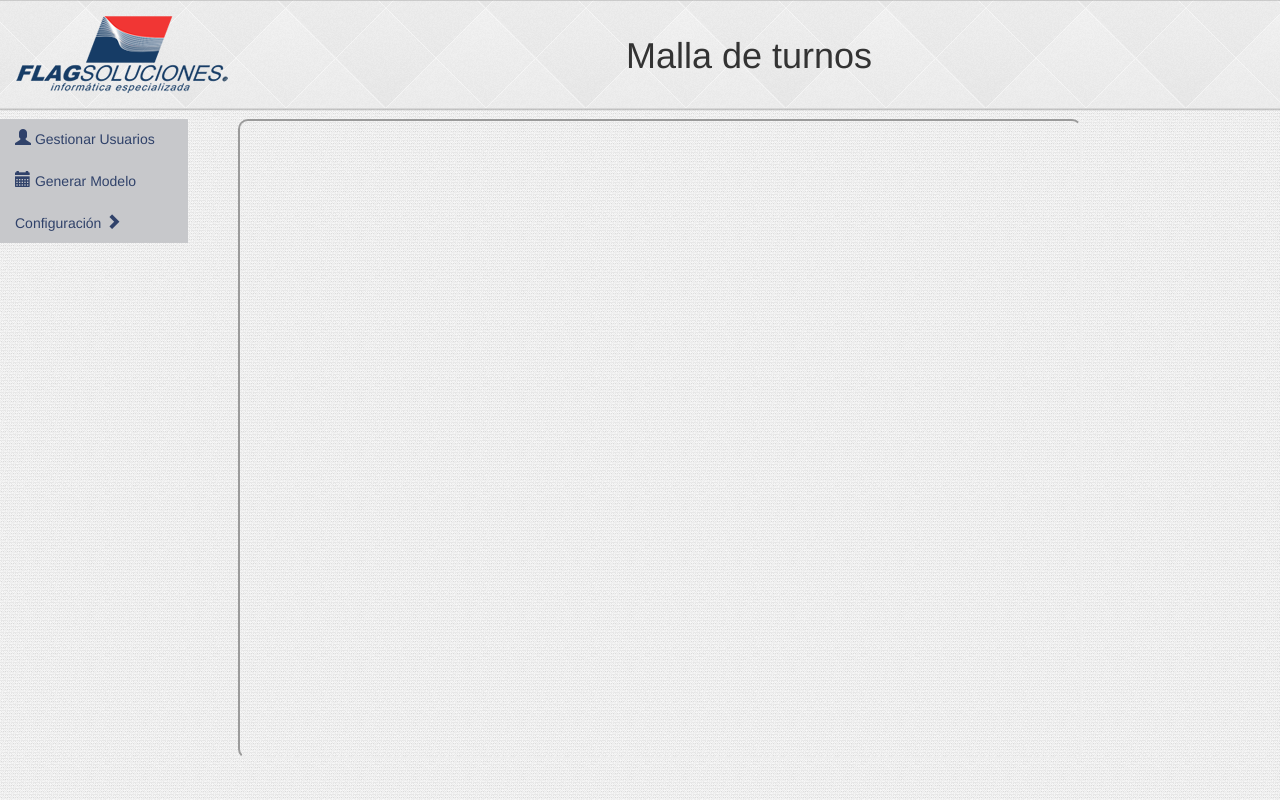
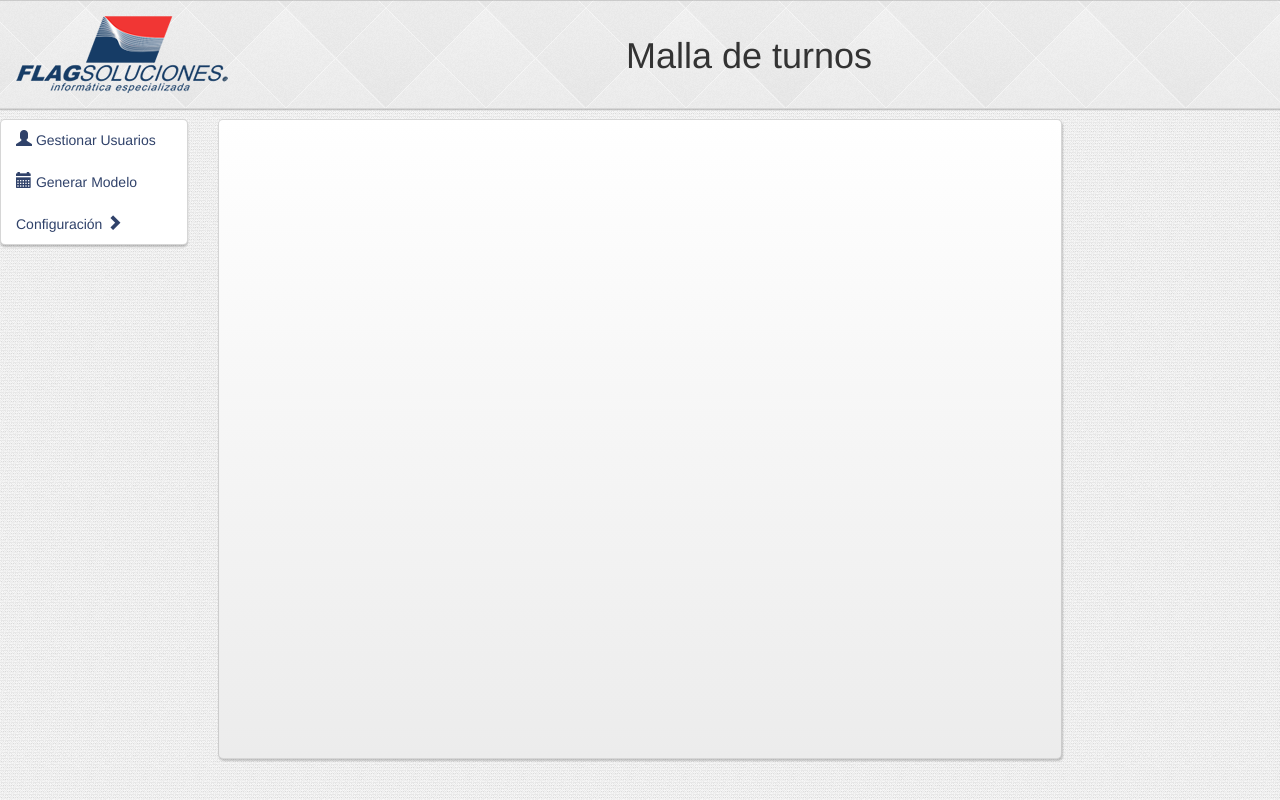
Before and after one commit to Dev-Juniors/Malla_Turnos, a PHP site: page / in a window 1280 px wide. Run offline with PHP 8.4, Linux system fonts and the light colour scheme.

Commit message:
Se actualiza

```diff
--- a/Malla_Turnos/STYLES/index.css
+++ b/Malla_Turnos/STYLES/index.css
@@ -2,19 +2,34 @@
 
 #contenido {
 	width: 100%;
+	background-color: #FFFFFF;
+	background-image: -webkit-linear-gradient(top, rgba(255, 255, 255, 1),
+		rgba(236, 236, 236, 1));
+	background-image: -moz-linear-gradient(top, rgba(255, 255, 255, 1),
+		rgba(236, 236, 236, 1));
+	background-image: -o-linear-gradient(top, rgba(255, 255, 255, 1),
+		rgba(236, 236, 236, 1));
+	background-image: -ms-linear-gradient(top, rgba(255, 255, 255, 1),
+		rgba(236, 236, 236, 1));
+	background-image: linear-gradient(top, rgba(255, 255, 255, 1),
+		rgba(236, 236, 236, 1));
+	-image-background-position: left bottom;
+	background-repeat: repeat-x;
+	margin-top: 10px; height : 80%;
+	border: 1px solid rgba(153, 153, 153, 0.4);
+	border-radius: 5px;
+	-webkit-box-shadow: 1px 2px 2px rgba(0, 0, 0, .2);
+	box-shadow: 1px 2px 2px rgba(0, 0, 0, .2);
 	height: 80%;
-	max-height: 80%;
-	margin-top: 10px;
-	border-radius: 10px;
-	margin-left: 20px;
 }
 
-#logo{
-	padding:  15px 15px 15px 15px;
+#logo {
+	padding: 15px 15px 15px 15px;
 }
-.title{
-	text-align:center;
-	padding:  15px 15px 15px 15px;
+
+.title {
+	text-align: center;
+	padding: 15px 15px 15px 15px;
 }
 
 #headerDiv {
--- a/Malla_Turnos/STYLES/menu.css
+++ b/Malla_Turnos/STYLES/menu.css
@@ -1,10 +1,14 @@
 #menu {
-	background-color: #C7C8CB;
+	background-color: #FFFFFF;
 	display: block;
 	width: 100%;
 	margin-top: 10px;
 	height: auto;
 	max-width: 100%;
+	border: 1px solid rgba(153, 153, 153, 0.4);
+	border-radius: 5px;
+	-webkit-box-shadow: 0px 2px 2px rgba(0, 0, 0, .2);
+	box-shadow: 0px 2px 2px rgba(0, 0, 0, .2);
 }
 
 .navbar-static-top {
```
